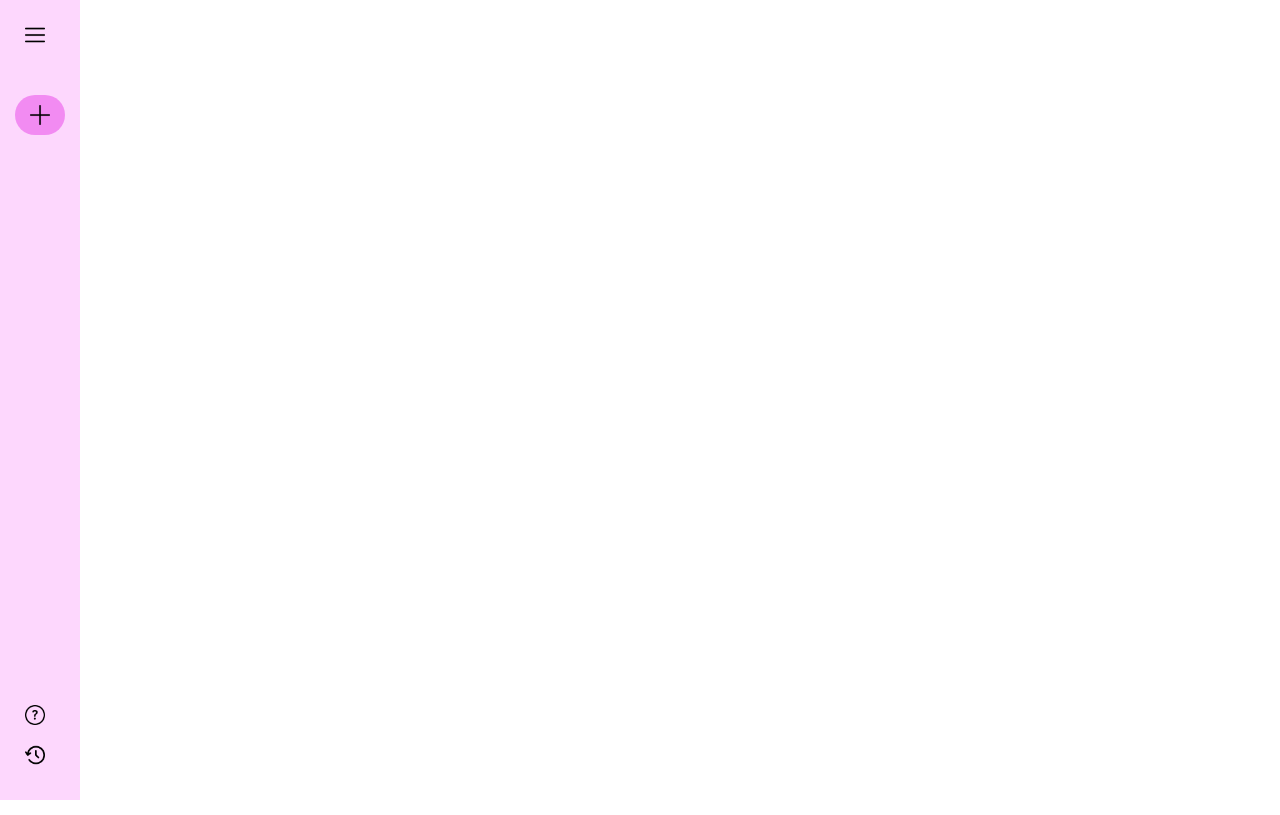
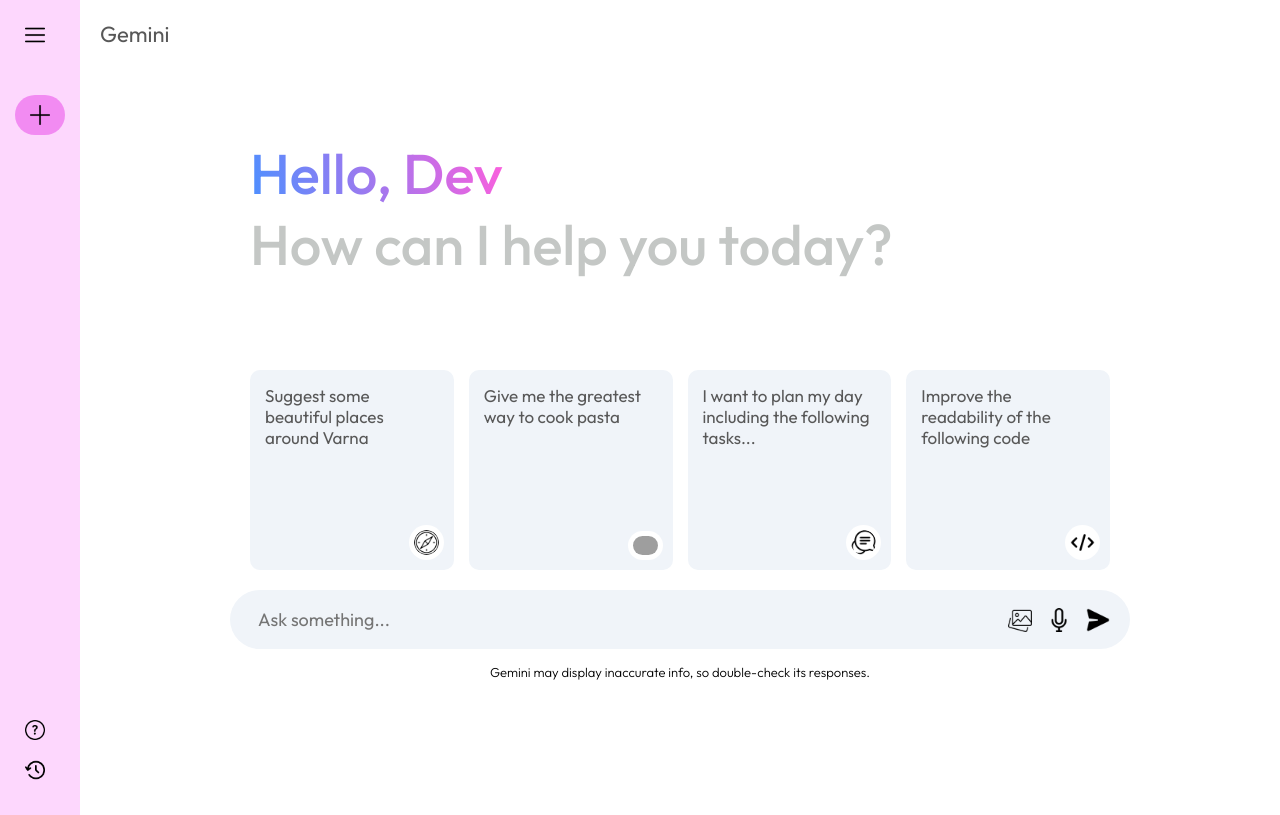
Before and after one commit to jiwkovva191/GeminiClone, a React (Vite) app in the folder gemini-clone/: page / in a window 1280 px wide. Built offline with nearby package versions, Linux system fonts and the light colour scheme; grey boxes are pictures that could not be loaded.

Commit message:
added main component and its styling

```diff
--- a/gemini-clone/src/App.jsx
+++ b/gemini-clone/src/App.jsx
@@ -1,8 +1,10 @@
+import Main from "./components/Main/Main"
 import Sidebar from "./components/Sidebar/Sidebar"
 export default function App(){
   return(
     <>
     <Sidebar/>
+    <Main/>
     </>
   )
 }
--- a/gemini-clone/src/assets/assets.js
+++ b/gemini-clone/src/assets/assets.js
@@ -9,6 +9,7 @@
 import mic_icon from './mic.png'
 import plus_icon from './plus.png'
 import question_icon from './question.png'
+import send_icon from './send.png'
 
 export const assets = {
     code_icon,
@@ -21,5 +22,6 @@
     history_icon,
     mic_icon,
     plus_icon,
-    question_icon
+    question_icon,
+    send_icon
 }
--- /dev/null
+++ b/gemini-clone/src/components/Main/Main.css
@@ -0,0 +1,121 @@
+.main{
+    flex: 1;
+    min-height: 100vh;
+    padding-bottom: 15vh;
+    position: relative;
+}
+
+.main .nav{
+    display: flex;
+    align-items: center;
+    justify-content: space-between;
+    font-size: 22px;
+    padding: 20px;
+    color:#585858;
+}
+
+.main .nav .img{
+    width: 40px;
+    border-radius: 50%;
+}
+
+.main-container{
+    max-width: 900px;
+    margin: auto;
+}
+
+.main .greet{
+    margin: 50px 0px;
+    font-size: 56px;
+    color:#c4c7c5;
+    font-weight: 500;
+    padding: 20px ;
+}
+
+.main .greet span{
+    background: -webkit-linear-gradient(16deg,#4b90ff,#ff5edc);
+    background-clip: text;
+    -webkit-background-clip:text;
+    -webkit-text-fill-color: transparent;
+}
+
+.main .cards{
+    display: grid;
+    grid-template-columns: repeat(auto-fill, minmax(180px,1fr));
+    gap: 15px;
+    padding: 20px;
+}
+
+.main .card{
+    height: 200px;
+    padding: 15px;
+    background-color: #f0f4f9;
+    border-radius: 10px;
+    position: relative;
+    cursor: pointer;
+}
+.main .card img{
+    width: 35px;
+    padding: 5px;
+    position: absolute;
+    background-color: white;
+    border-radius:20px ;
+    bottom: 10px;
+    right: 10px;
+}
+
+.main .card p{
+    color: #585858;
+    font-size: 17px;
+}
+
+.main .card:hover{
+    background-color: #f1dff3;
+}
+
+.main-botton{
+    position: absolute;
+    bottom: 0;
+    width: 100%;
+    max-width: 900px;
+    padding: 0px 20px;
+    margin: auto;
+}
+
+.search-box{
+    display: flex;
+    align-items: center;
+    justify-content: space-between;
+    gap:20px;
+    background-color: #f0f4f9;
+    padding: 10px 20px;
+    border-radius: 50px;
+}
+
+.search-box img{
+    width: 24px;
+    cursor: pointer;
+}
+
+.search-box input{
+    flex:1;
+    background: transparent;
+    border: none;
+    outline: none;
+    padding: 8px;
+    font-size: 18px;
+}
+
+.search-box div{
+    display: flex;
+    align-items: center;
+    gap:15px;
+}
+
+.main .bottom-info{
+    font-size: 13px;
+    margin: 15px auto;
+    text-align: center;
+    font-weight: 300;
+
+}
--- /dev/null
+++ b/gemini-clone/src/components/Main/Main.jsx
@@ -0,0 +1,50 @@
+import { assets } from "../../assets/assets";
+import "./Main.css";
+export default function Main() {
+  return (
+    <div className="main">
+      <div className="nav">
+        <p>Gemini</p>
+      </div>
+      <div className="main-container">
+        <div className="greet">
+          <p>
+            <span>Hello, Dev</span>
+          </p>
+          <p>How can I help you today?</p>
+        </div>
+        <div className="cards">
+          <div className="card">
+            <p>Suggest some beautiful places around Varna</p>
+            <img src={assets.compass_icon} alt="" />
+          </div>
+          <div className="card">
+            <p>Give me the greatest way to cook pasta</p>
+            <img src={assets.bulb_icon} alt="" />
+          </div>
+          <div className="card">
+            <p>I want to plan my day including the following tasks...</p>
+            <img src={assets.message_icon} alt="" />
+          </div>
+          <div className="card">
+            <p>Improve the readability of the following code</p>
+            <img src={assets.code_icon} alt="" />
+          </div>
+        </div>
+        <div className="main-bottom">
+            <div className="search-box">
+                <input type="text" name="" id="" placeholder="Ask something..." />
+                <div>
+                    <img src={assets.gallery_icon} alt="" />
+                    <img src={assets.mic_icon} alt="" />
+                    <img src={assets.send_icon} alt="" />
+                </div>
+            </div>
+            <p className="bottom-info">
+                Gemini may display inaccurate info, so double-check its responses.
+            </p>
+        </div>
+      </div>
+    </div>
+  );
+}
--- a/gemini-clone/src/index.css
+++ b/gemini-clone/src/index.css
@@ -1,7 +1,12 @@
+@import url('https://fonts.googleapis.com/css2?family=Outfit:wght@100..900&display=swap');
+
 *{
   padding: 0;
   margin: 0;
   box-sizing: border-box;
+  font-family: Outfit;
+
+
 }
 
 #root{
```
Also changed, not shown: gemini-clone/src/assets/send.png (added).
